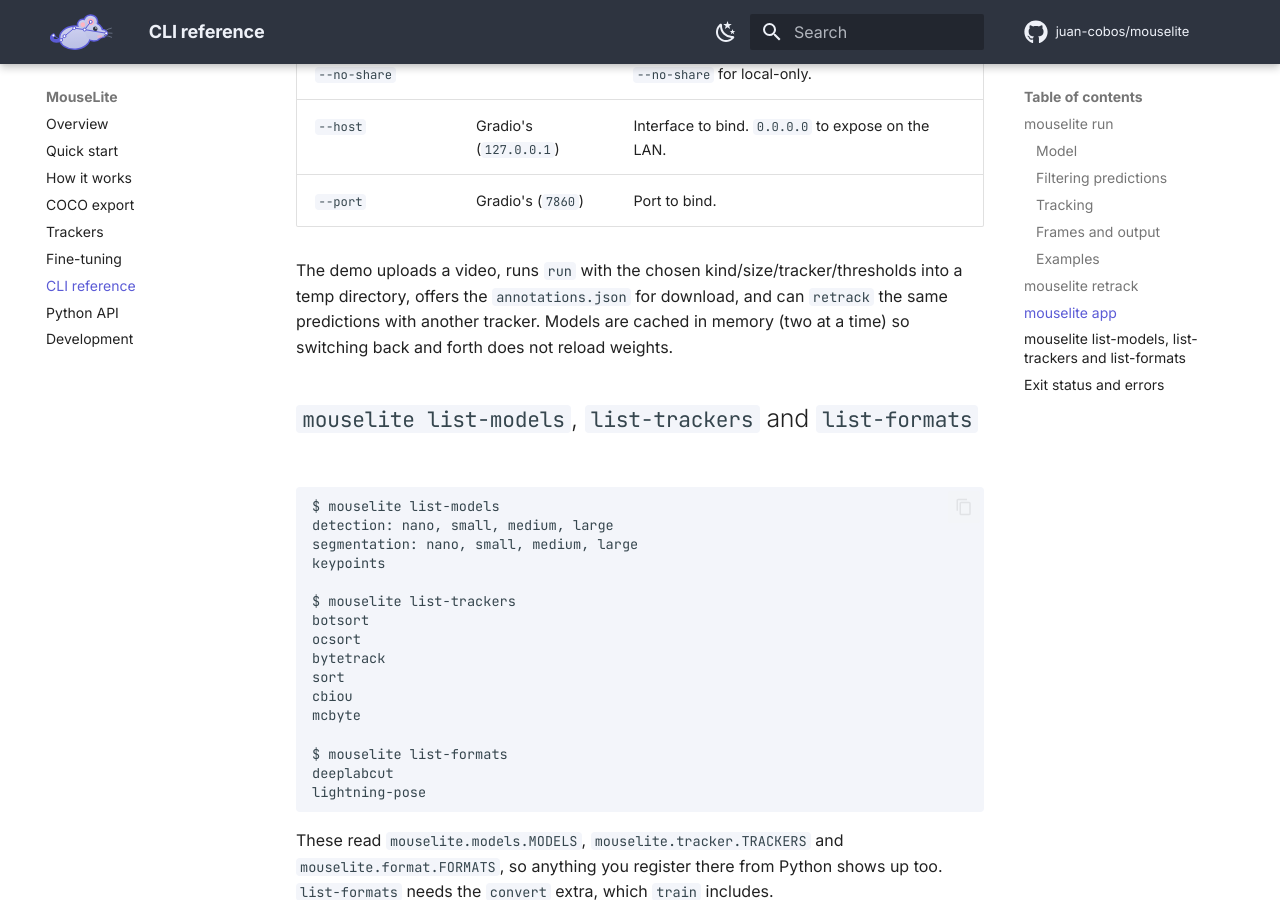
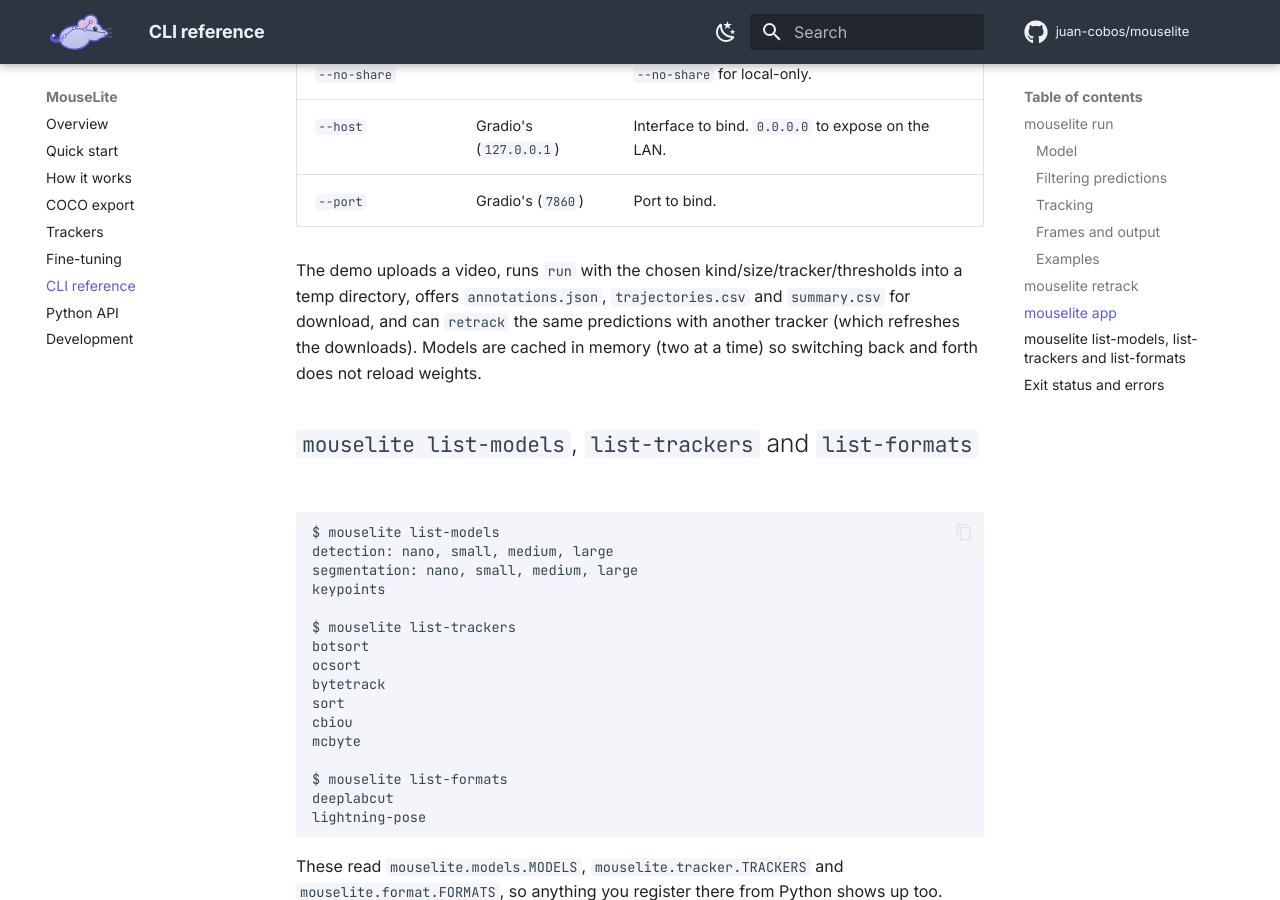
Before and after one commit to juan-cobos/mouselite, an MkDocs documentation site: the page built from docs/cli.md, in a window 1280 px wide and 900 px high, scrolled down 5863 px. Built offline with MkDocs 1.6.1 and Material for MkDocs 9.7.7, drawn with Linux system fonts in a browser that asks for light colours; comment, search, counter and statistics services are not loaded.

Commit message:
Fix stale downloads after retrack in the app, and offer the CSV exports
retrack rewrites annotations.json in place, but Gradio serves a copy cached when
the File component was last set, so the download after a retrack still held the
previous run's track ids. run_retrack now sets the component again. The
component also carries trajectories.csv and summary.csv, as run and retrack
write them now.

```diff
--- a/docs/cli.md
+++ b/docs/cli.md
@@ -207,8 +207,9 @@ without it the command exits with status 1 and an install hint.
 | `--port` | Gradio's (`7860`) | Port to bind. |
 
 The demo uploads a video, runs `run` with the chosen kind/size/tracker/thresholds
-into a temp directory, offers the `annotations.json` for download, and can `retrack`
-the same predictions with another tracker. Models are cached in memory (two at a
+into a temp directory, offers `annotations.json`, `trajectories.csv` and `summary.csv`
+for download, and can `retrack` the same predictions with another tracker (which
+refreshes the downloads). Models are cached in memory (two at a
 time) so switching back and forth does not reload weights.
 
 ## `mouselite list-models`, `list-trackers` and `list-formats` { #list-commands }
```
Also changed, not shown: README.md (+3 -2 lines), 1 other file.
